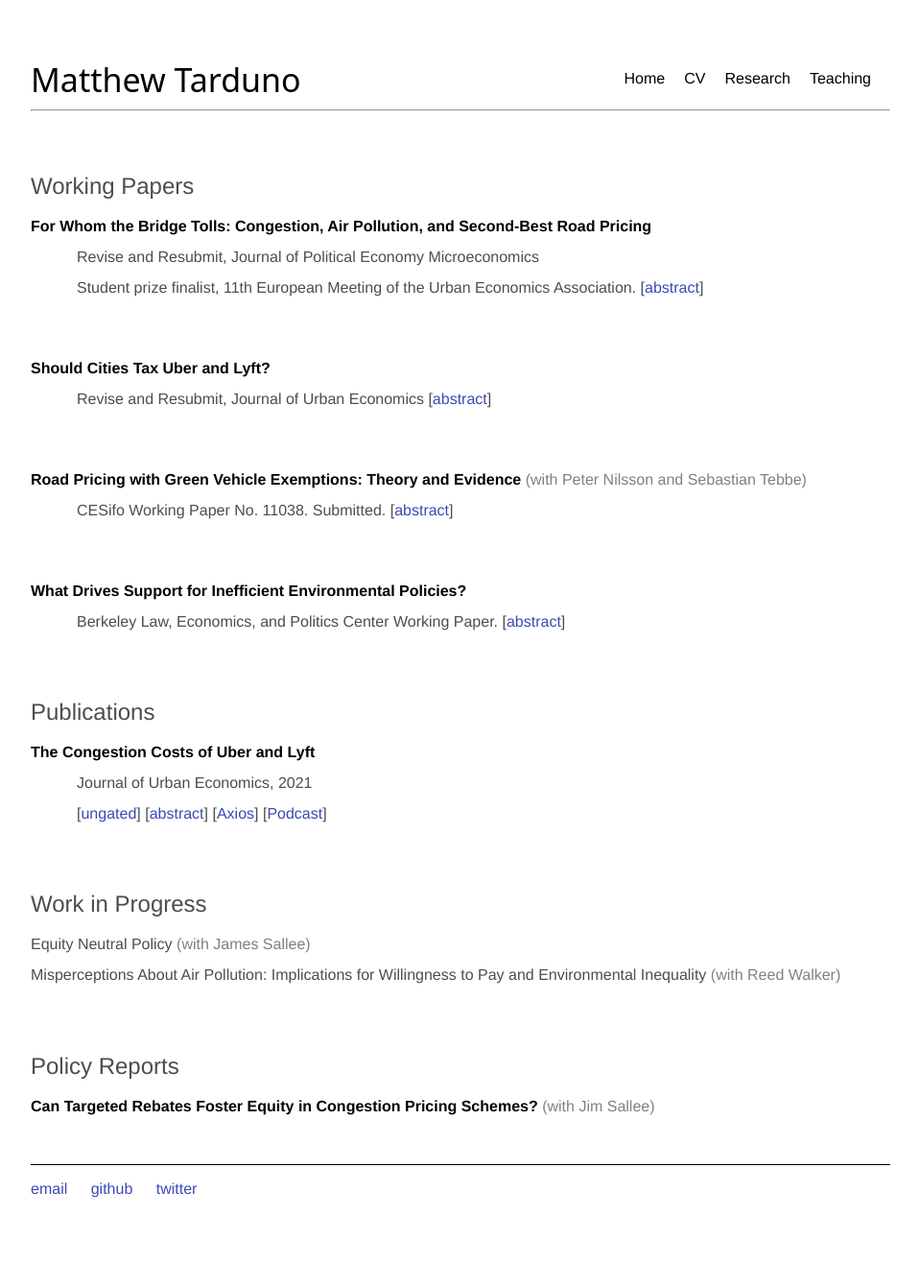
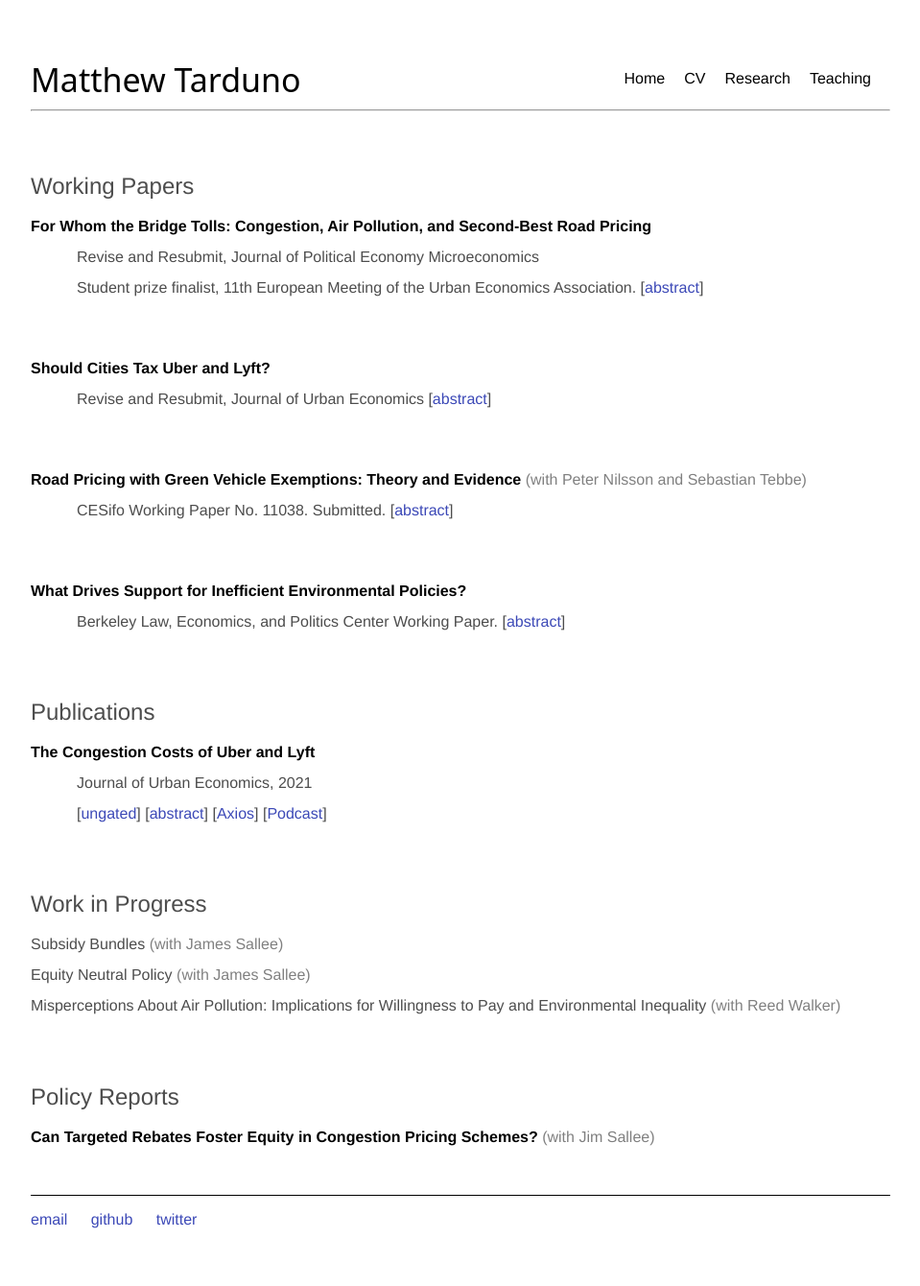
Before and after one commit to Matt-Tarduno/Matt-Tarduno.github.io, a Jekyll site: the page built from research/index.html, in a window 1280 px wide. Shown: the whole page at 96% size, without its empty margins (160-1119 px from the left). Built offline with Jekyll 4.4.1, drawn with Linux system fonts in a browser that asks for light colours; before the commit the page ends 1308 px from its top, so only the background shows below that.

Commit message:
Update index.html

```diff
--- a/research/index.html
+++ b/research/index.html
@@ -125,6 +125,7 @@
 <div class="blurb">
     <h1>Work in Progress</h1>
 
+    <p class="paper-title">Subsidy Bundles<span style="color: #808080"> (with James Sallee)</span></p>
     <p class="paper-title">Equity Neutral Policy<span style="color: #808080"> (with James Sallee)</span></p>
     <p class="paper-title">Misperceptions About Air Pollution: Implications for Willingness to Pay and Environmental Inequality<span style="color: #808080"> (with Reed Walker)</span></p>
 </div>
```
